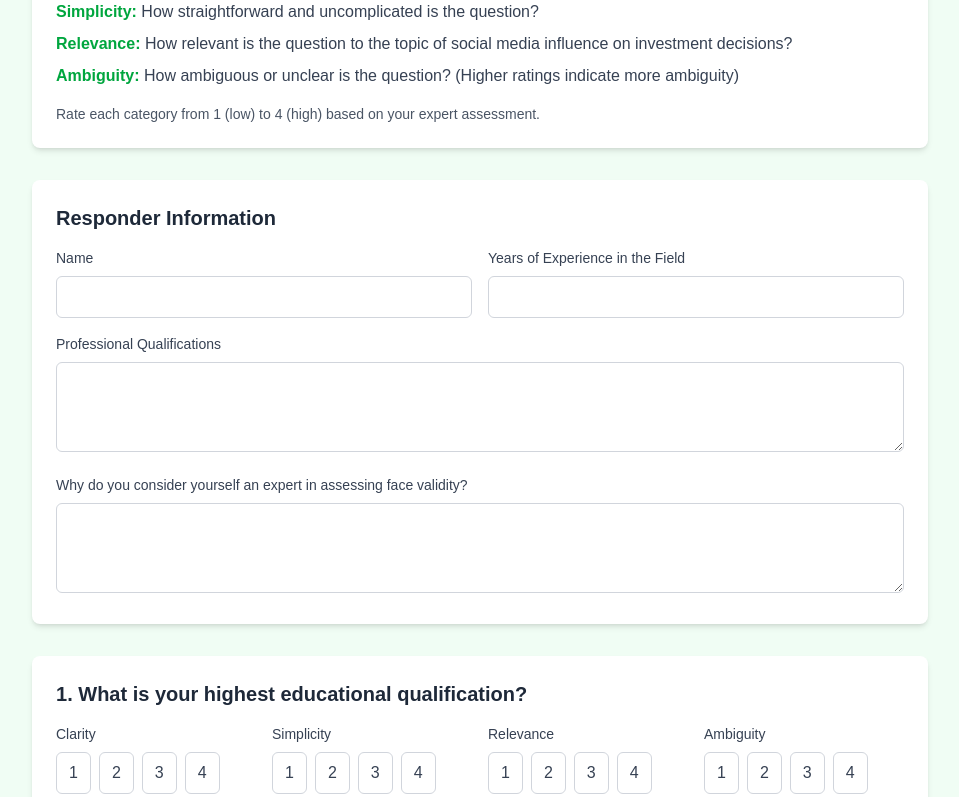
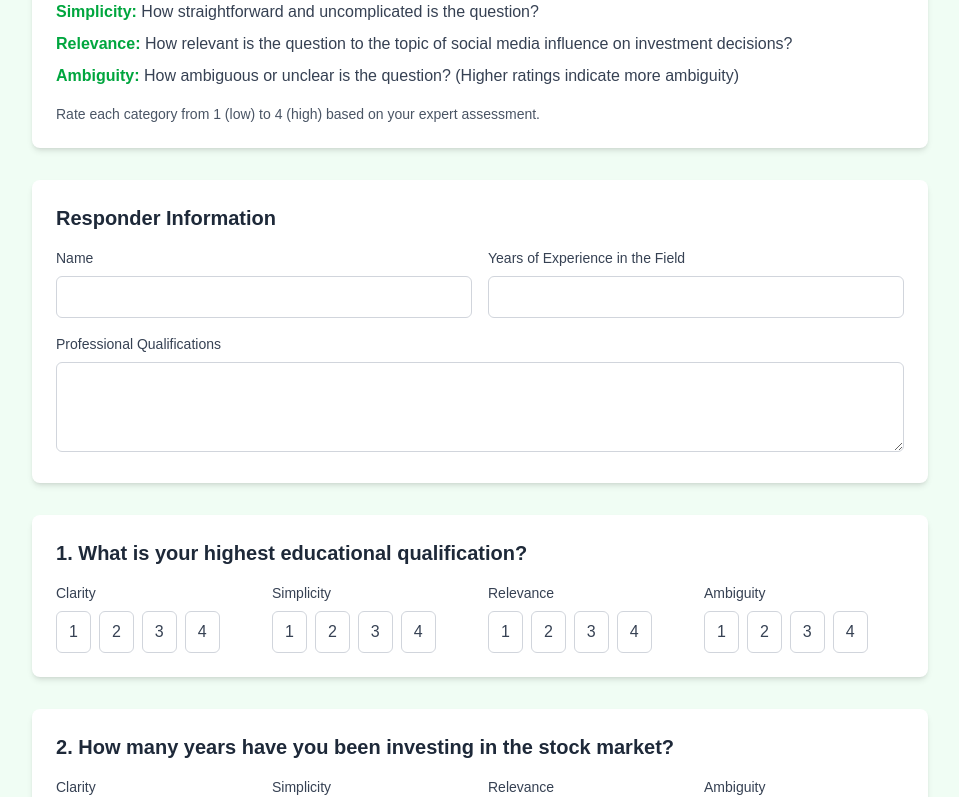
Before and after one commit to broveer/SRM-forms, a Next.js app: page / in a window 1280 px wide. Shown: the part 392-1189 px from the top of the page, without its empty margins (160-1119 px from the left). Built offline with nearby package versions, Linux system fonts and the light colour scheme; a web font is replaced by a local one.

Commit message:
Responder question removed - 0ne

```diff
--- a/src/app/page.tsx
+++ b/src/app/page.tsx
@@ -170,16 +170,6 @@ export default function Home() {
                   required
                 />
               </div>
-              <div className="space-y-2 md:col-span-2">
-                <label className="block text-sm font-medium text-gray-700">Why do you consider yourself an expert in assessing face validity?</label>
-                <textarea
-                  value={responderInfo.expertiseReason}
-                  onChange={(e) => setResponderInfo(prev => ({ ...prev, expertiseReason: e.target.value }))}
-                  className="w-full px-3 py-2 border border-gray-300 rounded-md focus:outline-none focus:ring-2 focus:ring-green-500"
-                  rows={3}
-                  required
-                />
-              </div>
             </div>
           </div>
             {questions.map((question, index) => (
```
